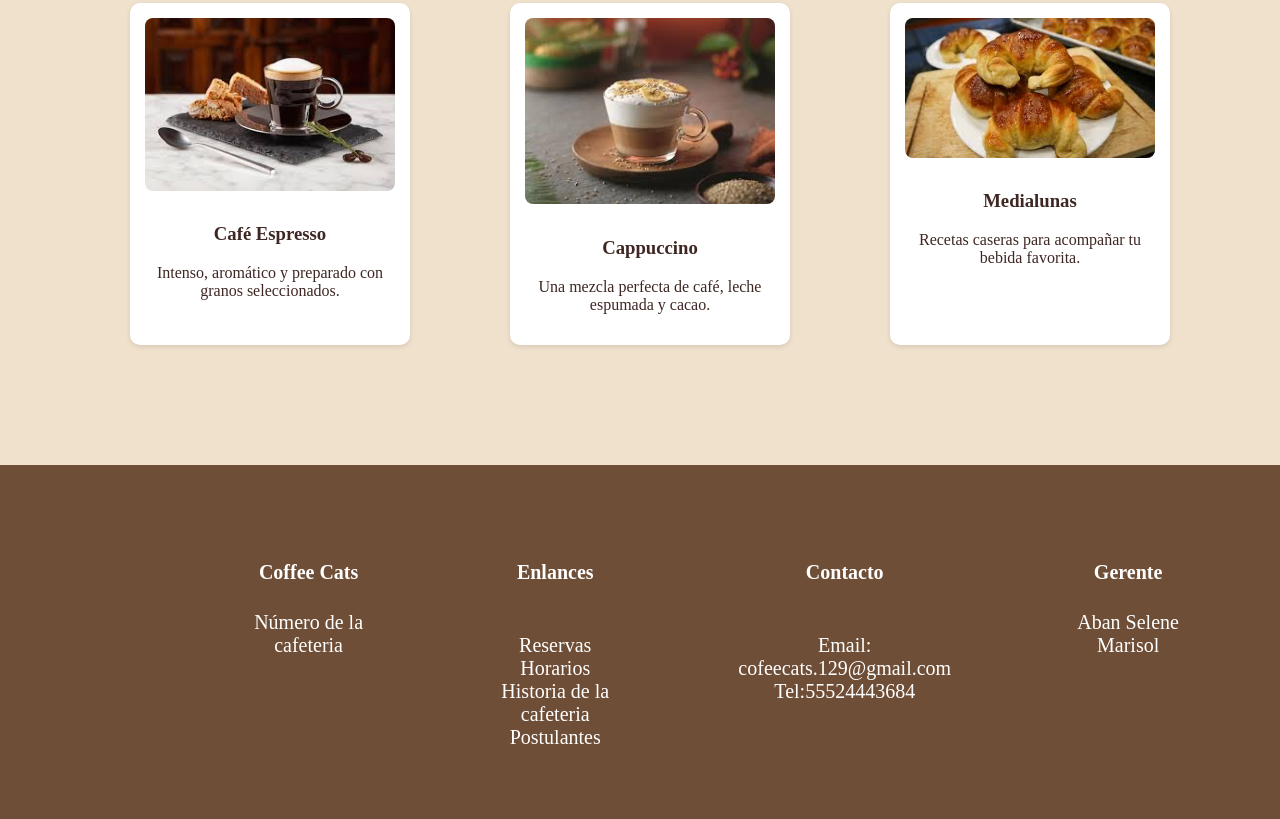
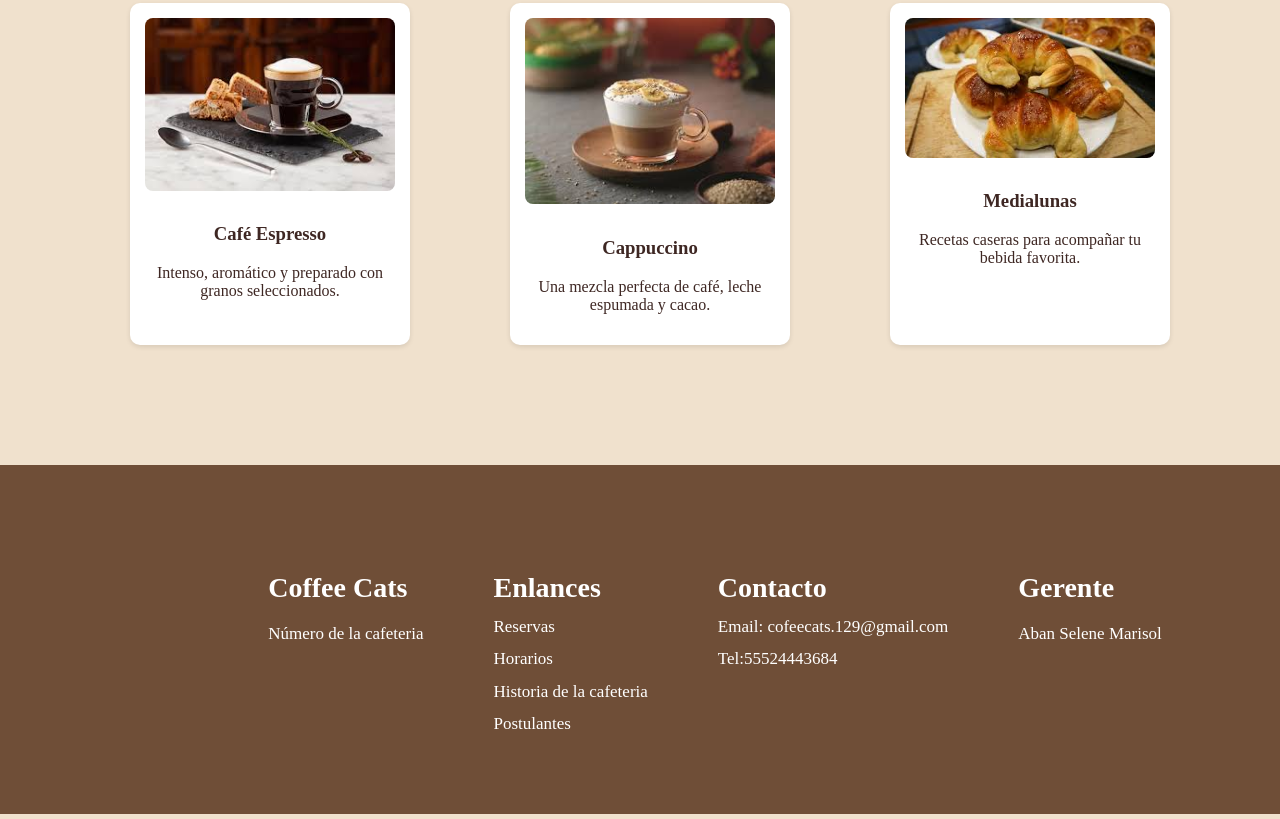
Before and after one commit to Pat0-Cuack/proyecto_html_Aban_Selene_Marisol, a plain HTML site: page index.html in a window 1280 px wide. Shown: the part 342-1161 px from the top of the page. Drawn offline with Linux system fonts and the light colour scheme.

Commit message:
Tercer cambio en los contactos al pie de pagina

```diff
--- a/styles.css
+++ b/styles.css
@@ -67,23 +67,39 @@ body {
   margin-top: 90px;
 }
 
-.footer-content{
+.footer-content {
   margin-left: 150px;
-  font-size: 20px;
-    display: flex;
-    flex-direction: center;
-    gap: 70px;
+  font-size: 10px;          /* texto más chico */
+  display: flex;
+  flex-direction: row;      /* columnas en fila */
+  gap: 70px;
+  justify-content: center;  /* centra las secciones */
+  text-align: left;         /* mejor para listas y párrafos */
 }
 
-.footer-content a{
-    text-decoration: none;
-    color: inherit;
+.footer-content h4 {
+  font-size: 28px;          /* títulos más grandes */
+  margin-bottom: 10px;
 }
 
-.footer-content ul{
-    list-style: none;
-    display: inline;
+.footer-content p,
+.footer-content ul li a {
+  font-size: 17px;          /* texto normal más compacto */
+  line-height: 1.5;         /* menos espacio entre líneas */
+  text-decoration: none;
+  color: inherit;
 }
+
+.footer-content ul {
+  list-style: none;
+  padding: 0;
+  margin: 0;
+}
+
+.footer-content ul li {
+  margin-bottom: 7px;       /* poquito espacio entre enlaces */
+}
+
 
 .grid article {
   background: #fff;
```
